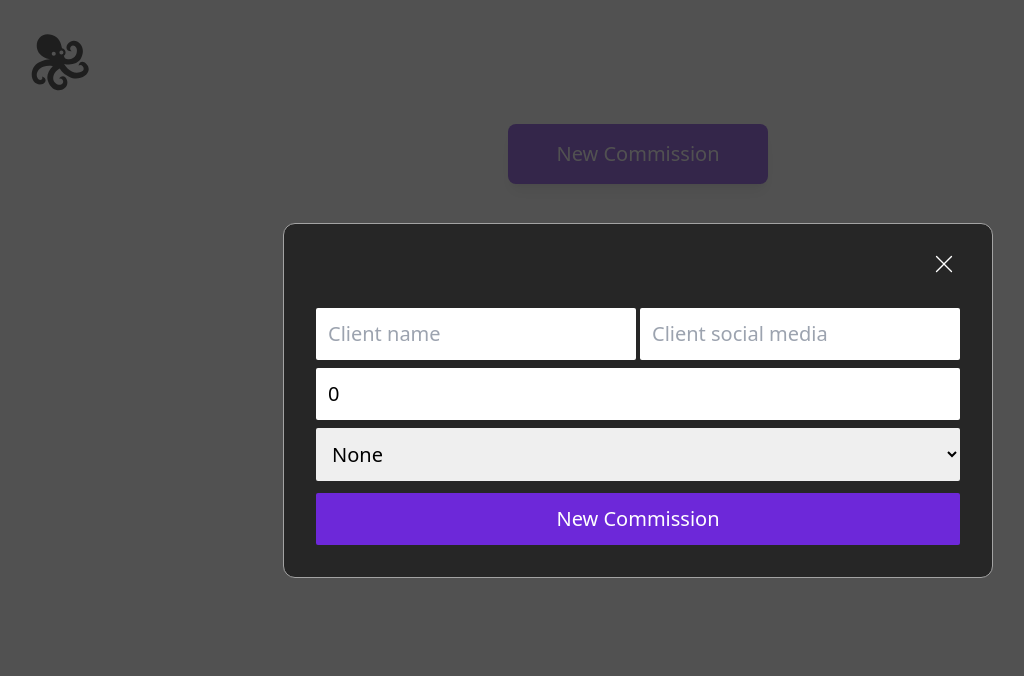
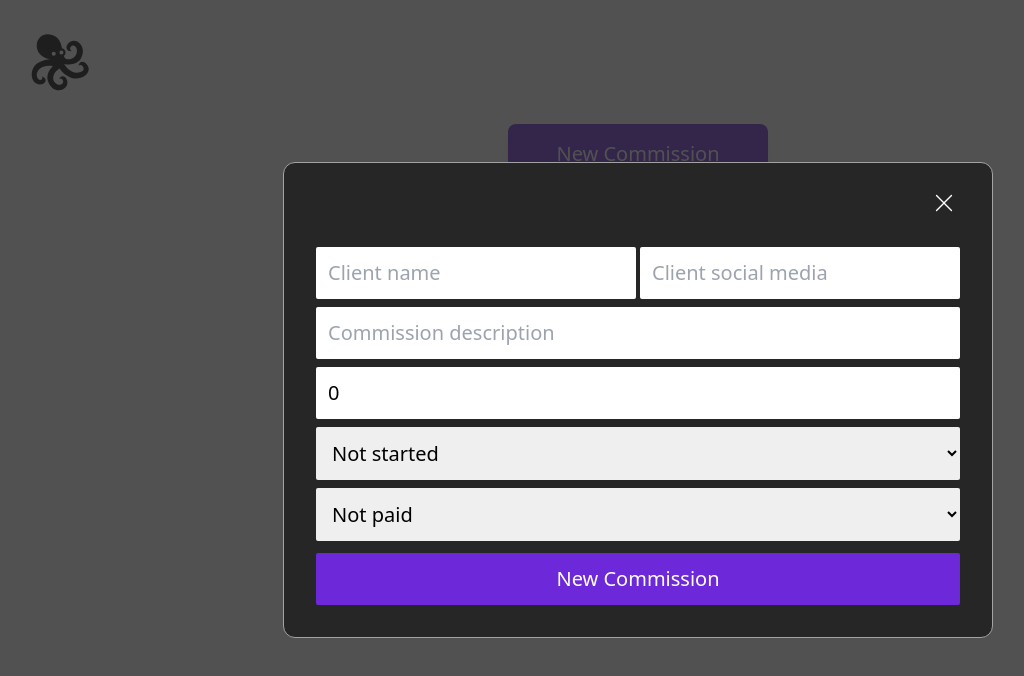
Before and after one commit to kauefraga/commission-tracker, a Vue app: page / in a window 1280 px wide. Both pictures are taken after a click on the button "New Commission". Shown: the top 676 px of the page, without its empty margins (2-1026 px from the left). Built offline with nearby package versions, Linux system fonts and the light colour scheme.

Commit message:
:sparkles: feat: update commission model

```diff
--- a/src/components/CommissionList.vue
+++ b/src/components/CommissionList.vue
@@ -26,8 +26,10 @@ const { income, commissions } = storeToRefs(store);
             text-lg rounded-lg px-8 py-4
           "
         >
-          <p class="max-w-20 md:max-w-44 whitespace-nowrap overflow-hidden text-ellipsis">{{ commission.client }}</p>
-          <CommissionStatus :commission-status="commission.status" />
+          <p class="max-w-20 md:max-w-44 whitespace-nowrap overflow-hidden text-ellipsis">{{ commission.client.name }}</p>
+          <a :href="commission.client.socialMediaUrl">Link</a>
+          <p>{{ commission.paymentStatus }}</p>
+          <CommissionStatus :art-work-status="commission.artWorkStatus" />
         </li>
       </template>
     </ul>
--- a/src/components/CommissionStatus.vue
+++ b/src/components/CommissionStatus.vue
@@ -1,14 +1,14 @@
 <script setup lang="ts">
-import type { Status } from '@/types/Commission';
+import type { ArtWorkStatus } from '@/types/Commission';
 import { toRefs } from 'vue';
 
 const props = defineProps<{
-  commissionStatus: Status
+  artWorkStatus: ArtWorkStatus
 }>();
-const { commissionStatus } = toRefs(props);
+const { artWorkStatus } = toRefs(props);
 
 const statusColor = {
-  'NONE': 'bg-violet-900',
+  'NOT STARTED': 'bg-violet-900',
   'STARTED': 'bg-pink-500',
   'ALMOST DONE': 'bg-yellow-600',
   'DONE': 'bg-lime-600'
@@ -20,7 +20,7 @@ const statusColor = {
   <p class="flex items-center">
     <span
       class="min-w-6 min-h-6 rounded-full inline-block"
-      :class=statusColor[commissionStatus]
+      :class=statusColor[artWorkStatus]
     ></span>
   </p>
 </template>
--- a/src/components/NewCommissionModal.vue
+++ b/src/components/NewCommissionModal.vue
@@ -12,21 +12,23 @@ const store = useCommissionStore();
 const { storeCommission } = store;
 
 let currentCommission = reactive<Commission>({
-  id: null,
-  created_at: null,
-  status: 'NONE',
-  client: '',
-  clientSocialMedia: '',
+  artWorkStatus: 'NOT STARTED',
+  paymentStatus: 'NOT PAID',
+  client: {
+    name: '',
+    socialMediaUrl: ''
+  },
   price: 0
 });
 
 function clearForm() {
   currentCommission = {
-    id: null,
-    created_at: null,
-    status: 'NONE',
-    client: '',
-    clientSocialMedia: '',
+    artWorkStatus: 'NOT STARTED',
+    paymentStatus: 'NOT PAID',
+    client: {
+      name: '',
+      socialMediaUrl: ''
+    },
     price: 0
   };
 }
@@ -74,16 +76,22 @@ function createCommissionAndHideModal(changeModalVisibility: () => boolean) {
           type="text"
           placeholder="Client name"
           required
-          v-model="currentCommission.client"
+          v-model="currentCommission.client.name"
         />
         <input
           class="my-1 p-3 rounded-sm"
           type="text"
           placeholder="Client social media"
           required
-          v-model="currentCommission.clientSocialMedia"
+          v-model="currentCommission.client.socialMediaUrl"
         />
       </div>
+      <input
+        class="my-1 p-3 rounded-sm"
+        type="text"
+        placeholder="Commission description"
+        v-model="currentCommission.description"
+      />
       <input
         class="my-1 p-3 rounded-sm "
         type="number"
@@ -95,13 +103,22 @@ function createCommissionAndHideModal(changeModalVisibility: () => boolean) {
       />
       <select
         class="my-1 p-3 rounded-sm"
-        name="status"
-        v-model="currentCommission.status"
+        name="artwork-status"
+        v-model="currentCommission.artWorkStatus"
       >
-        <option value="NONE">None</option>
+        <option value="NOT STARTED">Not started</option>
         <option value="STARTED">Started</option>
         <option value="ALMOST DONE">Almost done</option>
         <option value="DONE">Done</option>
+      </select>
+      <select
+        class="my-1 p-3 rounded-sm"
+        name="payment-status"
+        v-model="currentCommission.paymentStatus"
+      >
+        <option value="NOT PAID">Not paid</option>
+        <option value="HALF PAID">Half paid</option>
+        <option value="PAID">Paid</option>
       </select>
 
       <button
```
